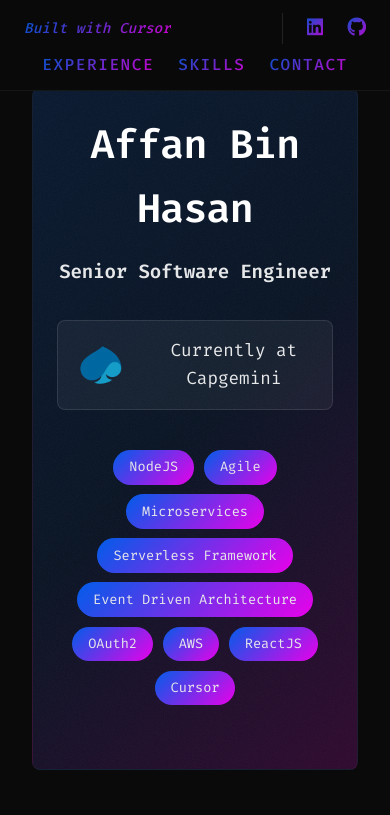
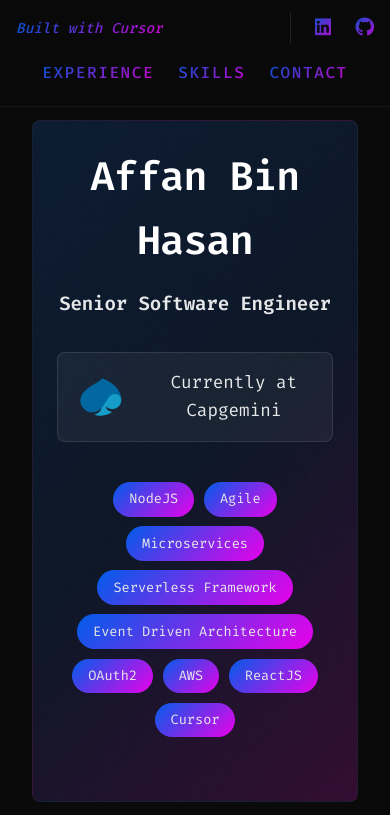
Before and after one commit to affanbinhasan/portfolio, a plain HTML site: page index.html in a window 390 px wide. Shown: the top 815 px of the page. Drawn offline with Linux system fonts and the light colour scheme.

Commit message:
navBar overlap fix

```diff
--- a/styles.css
+++ b/styles.css
@@ -29,7 +29,7 @@ body {
 nav {
     position: fixed;
     width: 100%;
-    padding: 1rem 2rem;
+    padding: 0.8rem 2rem;
     background: rgba(10, 10, 10, 0.95);
     backdrop-filter: blur(10px);
     -webkit-backdrop-filter: blur(10px);
@@ -143,9 +143,10 @@ nav {
     align-items: center;
     justify-content: center;
     text-align: center;
-    padding: 6rem 2rem 2rem;
+    padding: 7rem 2rem 2rem;
     background: var(--background);
     overflow: hidden;
+    margin-top: 0;
 }
 
 .hero-content {
@@ -653,7 +654,7 @@ footer {
 /* Responsive adjustments */
 @media (max-width: 768px) {
     nav {
-        padding: 0.8rem 1.5rem;
+        padding: 0.8rem 1rem;
     }
 
     .nav-container {
@@ -666,6 +667,7 @@ footer {
         width: 100%;
         justify-content: center;
         order: 2;
+        padding: 0.5rem 0;
     }
 
     .nav-left {
@@ -678,7 +680,8 @@ footer {
 
     .hero {
         min-height: auto;
-        padding: 5rem 2rem 1.5rem;
+        padding: 7rem 2rem 1.5rem;
+        margin-top: 0;
     }
 
     .split-section {
```
